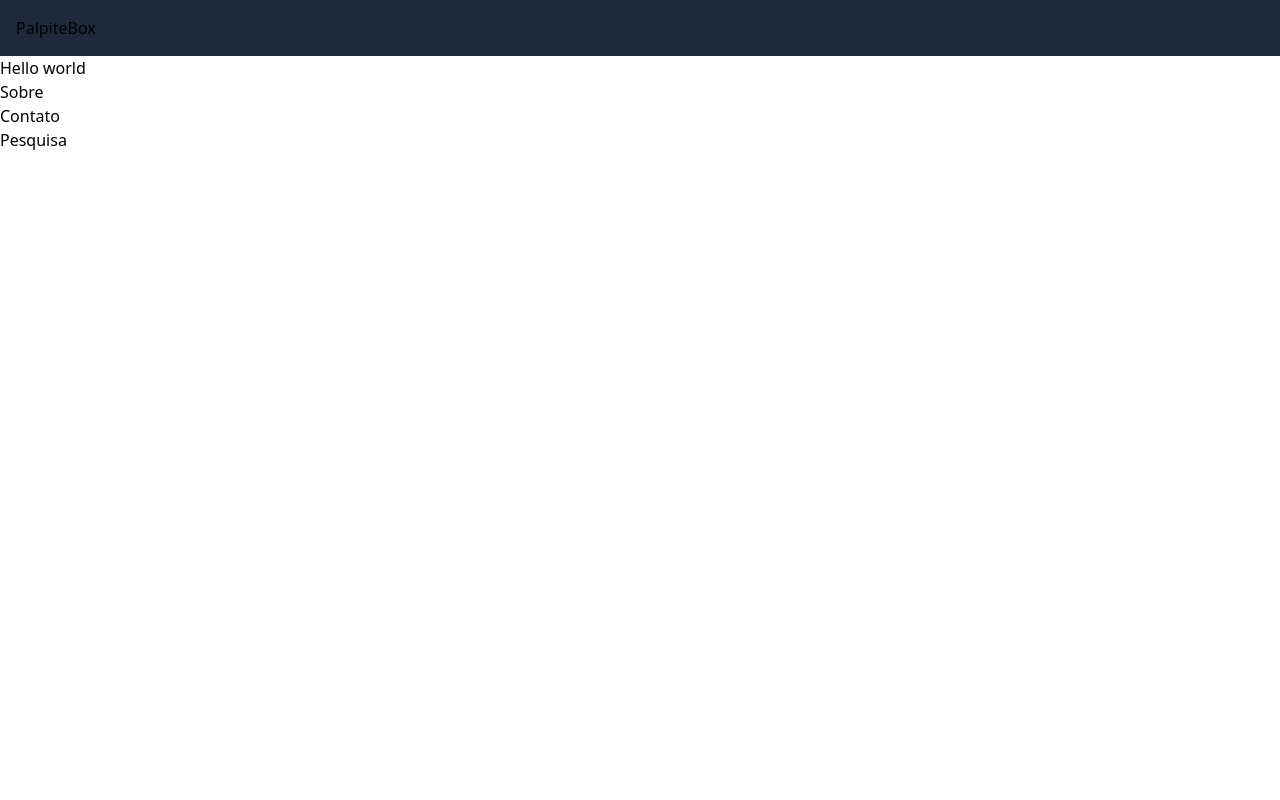
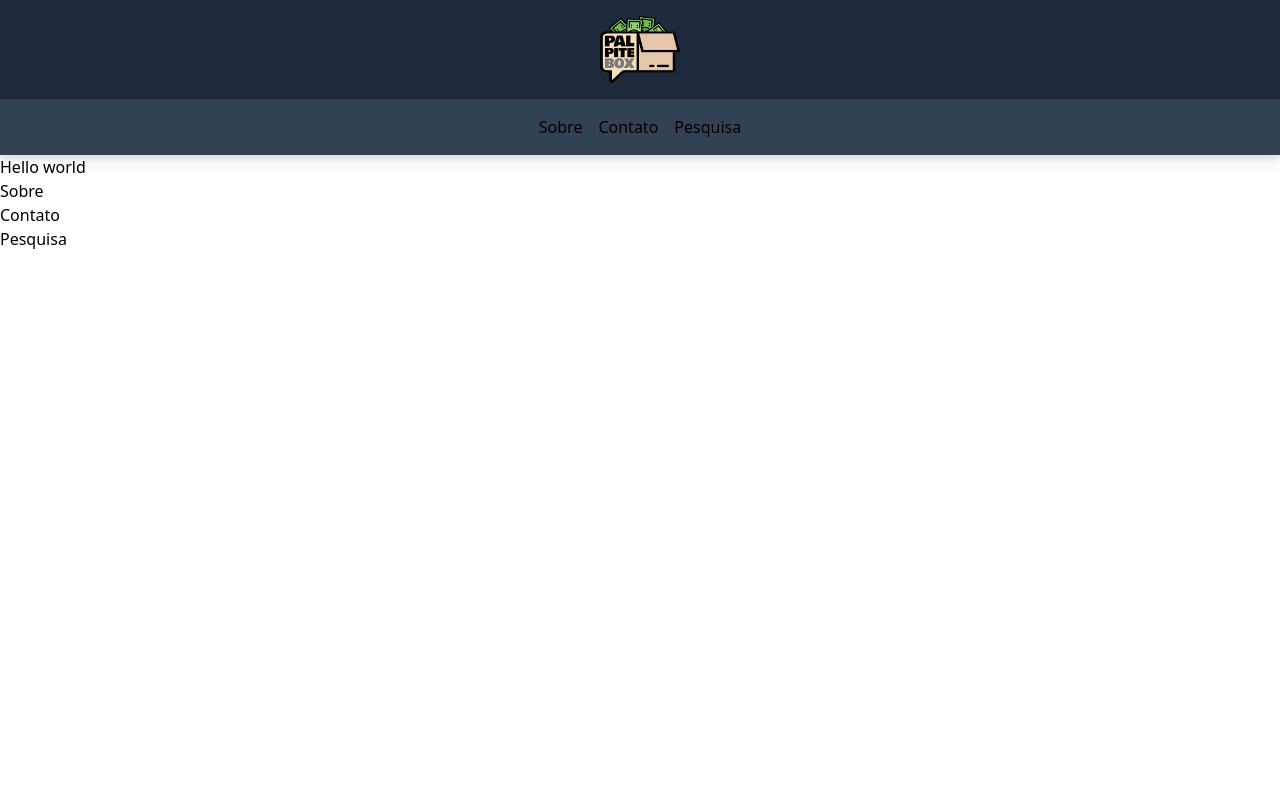
Before and after one commit to jvmhonorato/My-opinion, a Next.js app: page / in a window 1280 px wide. Shown: the top 800 px of the page. Built offline with nearby package versions, Linux system fonts and the light colour scheme.

Commit message:
setting header.js
setting head change  the Link from div in file page/index.js to dashboard in  file componentes/heaader/index.js

```diff
--- a/components/header/index.js
+++ b/components/header/index.js
@@ -1,14 +1,30 @@
 import React from 'react';
 import Link from 'next/link';
 
+
 const Header = () => {
 return(
-    <div className= 'bg-slate-800 p-4'>
-    <div className='container mx-auto' >
-       PalpiteBox
+  <React.Fragment>
+    <div className= 'bg-slate-800 p-4 drop-shadow-lg'>
+    <div className='container mx-auto '>
+       <img className='mx-auto' src="/logo_palpitebox.png" height="80" width="80"/>
     </div>
+  </div>
+  <div className= 'bg-slate-700 p-4 drop-shadow-lg text-center' >
+            <Link href="/about" >
+                <a className='px-2 hover:underline'>Sobre</a>
+            </Link>
+
+            <Link href="/contact" >
+                <a className='px-2 hover:underline'>Contato</a>
+            </Link>
+
+            <Link href="/search" >
+                <a className='px-2 hover:underline'>Pesquisa</a>
+            </Link>
 
   </div>
+  </React.Fragment>
 )
 }
 export default Header
```
Also changed, not shown: Tutorial.txt, public/logo_palpitebox.png (added).
